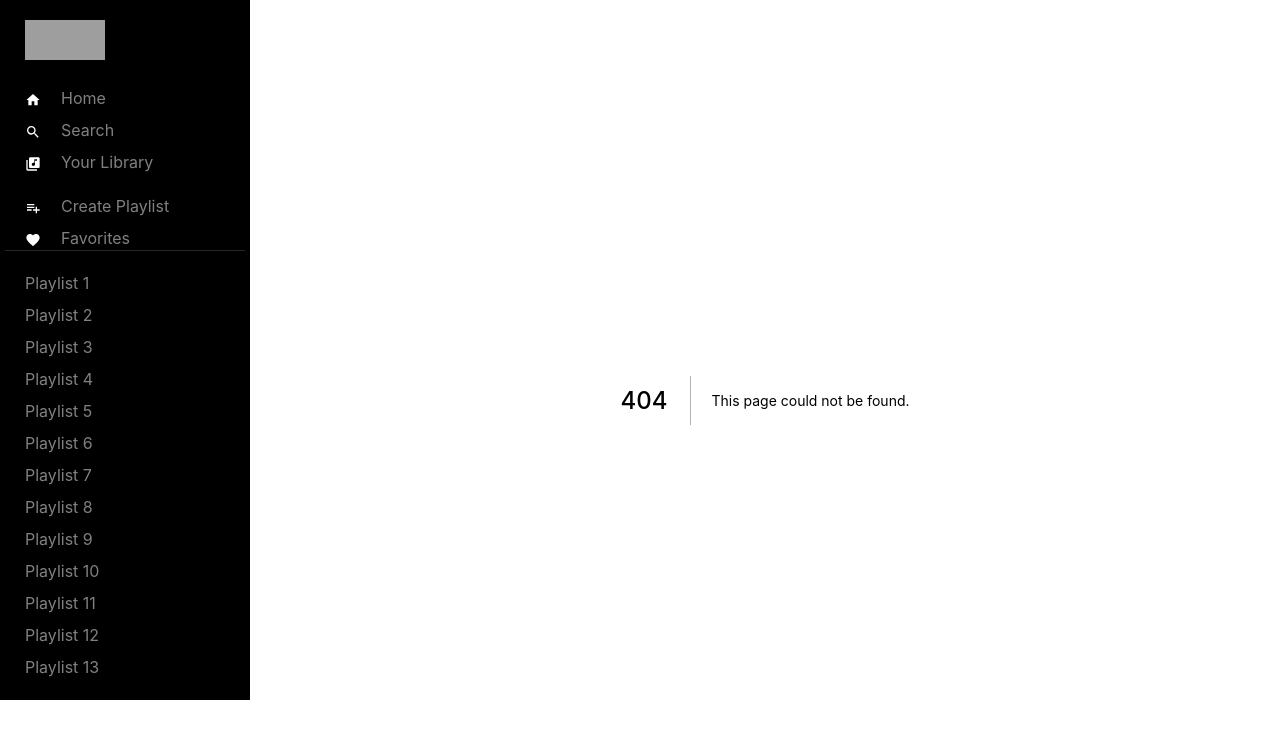
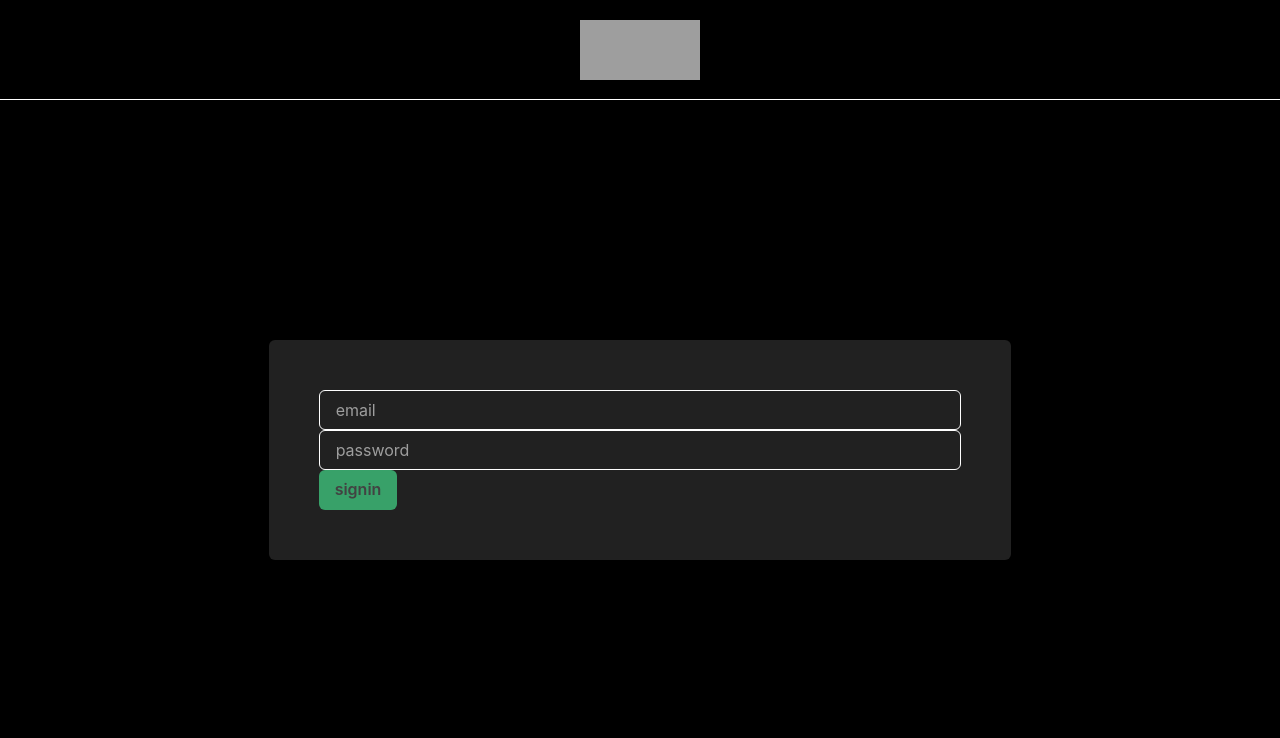
Before and after one commit to angelmsanchez/custom-spotify, a Next.js app: page /signin in a window 1280 px wide. Before the commit this address had no page. Shown: the top 738 px of the page. Built offline with nearby package versions, Linux system fonts and the light colour scheme; grey boxes are pictures that could not be loaded; what easy-peasy would draw is missing.

Commit message:
signin and signup app

```diff
--- /dev/null
+++ b/components/authForm.tsx
@@ -0,0 +1,64 @@
+import { Box, Flex, Input, Button } from "@chakra-ui/react";
+import { useRouter } from "next/router";
+import { FC, useState } from "react";
+
+import NextImage from "next/image";
+import { auth } from "../lib/mutations";
+
+const AuthForm: FC<{ mode: "signin" | "signup" }> = ({ mode }) => {
+  const [email, setEmail] = useState("");
+  const [password, setPassword] = useState("");
+  const [isLoading, setIsLoading] = useState(false);
+  const router = useRouter();
+
+  const handleSubmit = async (event) => {
+    event.preventDefault();
+    setIsLoading(true);
+    const response = await auth(mode, { email, password });
+    setIsLoading(false);
+    if (!response.error) router.push("/");
+  };
+
+  return (
+    <Box height="100vh" width="100vw" bg="black" color="white">
+      <Flex
+        justify="center"
+        align="center"
+        height="100px"
+        borderBottom="white 1px solid"
+      >
+        <NextImage src="/logo.svg" height={60} width={120} />
+      </Flex>
+      <Flex justify="center" align="center" height="calc(100vh - 100px)">
+        <Box padding="50px" bg="gray.900" borderRadius="6px">
+          <form onSubmit={handleSubmit}>
+            <Input
+              placeholder="email"
+              type="email"
+              onChange={(e) => setEmail(e.target.value)}
+            />
+            <Input
+              placeholder="password"
+              type="password"
+              onChange={(e) => setPassword(e.target.value)}
+            />
+            <Button
+              type="submit"
+              bg="green.500"
+              isLoading={isLoading}
+              sx={{
+                "&:hover": {
+                  bg: "green.300",
+                },
+              }}
+            >
+              {mode}
+            </Button>
+          </form>
+        </Box>
+      </Flex>
+    </Box>
+  );
+};
+
+export default AuthForm;
--- a/pages/_app.tsx
+++ b/pages/_app.tsx
@@ -36,14 +36,13 @@
   return (
     <ChakraProvider theme={theme}>
       <StoreProvider store={store}>
-        <PlayerLayout>
+        {Component.authPage ? (
           <Component {...pageProps} />
-        </PlayerLayout>
-        {/* {Component.authPage ? (
-        <Component {...pageProps} />
-      ) : (
-        <Component {...pageProps} />
-      )} */}
+        ) : (
+          <PlayerLayout>
+            <Component {...pageProps} />
+          </PlayerLayout>
+        )}
       </StoreProvider>
     </ChakraProvider>
   );
--- a/pages/api/signup.ts
+++ b/pages/api/signup.ts
@@ -7,7 +7,7 @@
 
 export default async (req: NextApiRequest, res: NextApiResponse) => {
   const salt = bcrypt.genSaltSync();
-  const { email, firstName, lastName, password } = req.body;
+  const { email, firstName = "", lastName = "", password } = req.body;
   let user;
 
   try {
--- /dev/null
+++ b/pages/signin.tsx
@@ -0,0 +1,9 @@
+import AuthForm from "../components/authForm";
+
+const Signin = () => {
+  return <AuthForm mode="signin" />;
+};
+
+Signin.authPage = true;
+
+export default Signin;
```
Also changed, not shown: pages/signup.tsx (added, +9 -0 lines).
